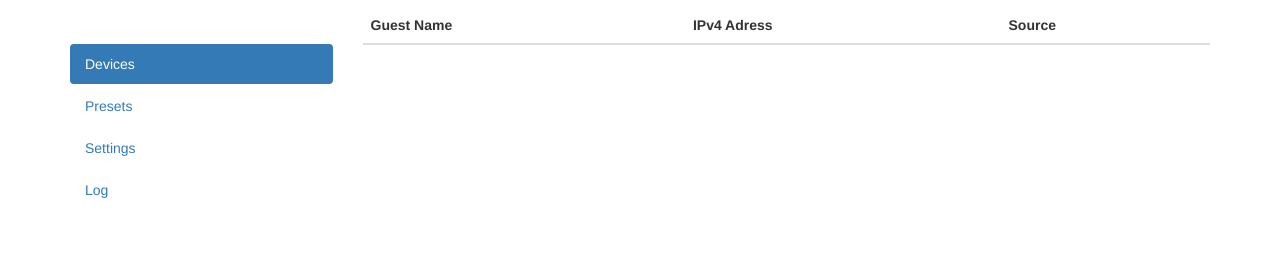
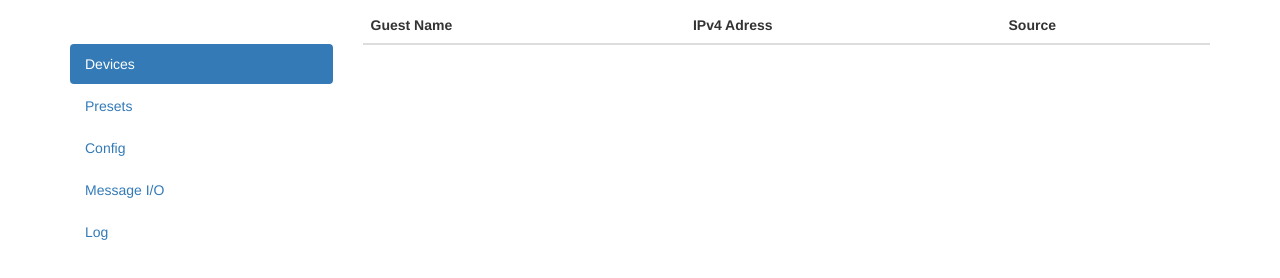
Before and after one commit to MaZderMind/stateful-osc-relay, a website: page public/index.html in a window 1280 px wide. Shown: the part 56-334 px from the top of the page. Drawn offline with nearby package versions, Linux system fonts and the light colour scheme; no server answers.

Commit message:
teaser planned features in WebUI

```diff
--- a/public/index.html
+++ b/public/index.html
@@ -62,7 +62,8 @@
 					<ul class="nav nav-pills nav-stacked">
 						<li class="active"><a href="#">Devices</a></li>
 						<li><a href="#">Presets</a></li>
-						<li><a href="#">Settings</a></li>
+						<li><a href="#">Config</a></li>
+						<li><a href="#">Message I/O</a></li>
 						<li><a href="#">Log</a></li>
 					</ul>
 				</div><!-- col-3 -->
```
